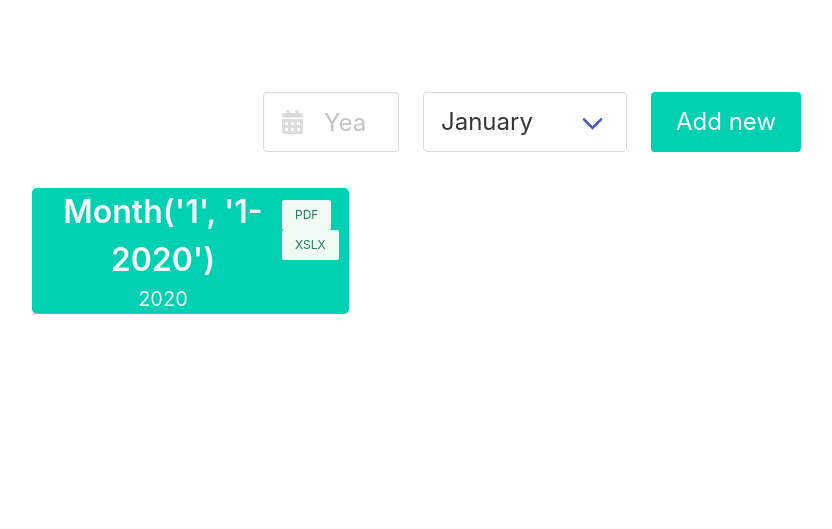
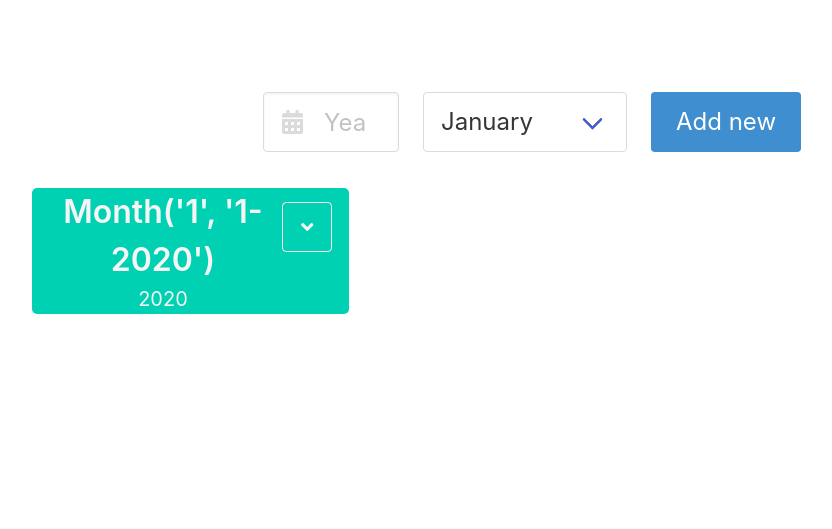
Before and after one commit to nerko937/Generate_expenses, a Flask app: template project/expenses/templates/main.html in a window 1280 px wide. Shown: the part 56-585 px from the top of the page, without its empty margins (108-940 px from the left). Run offline with Flask 2, Linux system fonts and the light colour scheme; tables that the repository leaves empty hold one stand-in row (values such as "Sample post"); the template is opened without the code that fills it: values that come from a table or form of the project are taken from there, most other values are stand-ins (such as "Sample title", 1, 10 or a date in 2020); some libraries are stand-ins or nearby versions.

Commit message:
changed month coulm action buttons to dropdown menu

```diff
--- a/project/expenses/templates/main.html
+++ b/project/expenses/templates/main.html
@@ -27,7 +27,7 @@
         </span>
       </p>
       <p class="control">
-        {{ form.submit(class="button is-primary is-large") }}
+        {{ form.submit(class="button is-info is-large") }}
       </p>
     </div>
   </div>
@@ -43,20 +43,42 @@
   {% for user in user_months %}
     <div class="column is-one-third ">
       {% if user.year < cr_year or user.year == cr_year and user.month < cr_month %}
-      <div class="has-background-info rounded col-hover">
+      <div class="has-background-info rounded">
       {% else %}
-      <div class="has-background-primary rounded col-hover">
+      <div class="has-background-primary rounded">
       {% endif %}
-        <div class="columns is-gapless ">
+        <div class="col-hover">
+          <div class="columns is-gapless">
             <div class="column is-three-quarters has-text-centered month-margin">
               <h3 class="is-size-3 has-text-white-ter has-text-weight-semibold">
                 {{ months[user.month - 1] }}
               </h3 class="">
               <span class="is-size-5 has-text-white-ter">{{ user.year }}</span>
             </div>
-          <div class="column btns-margin">
-            <button class="button is-small is-success is-light download-btn btn-space">PDF</button>
-            <button class="button is-small is-success is-light download-btn">XSLX</button>
+            <div class="column">
+              <div class="dropdown month-dropdown">
+                <div class="dropdown-trigger">
+                  <button class="button is-medium is-light is-outlined">
+                    <span class="icon is-small">
+                      <i class="fas fa-angle-down"></i
+                    </span>
+                  </button>
+                </div>
+                <div class="dropdown-menu">
+                  <div class="dropdown-content">
+                    <a href="#" class="dropdown-item">
+                      PDF
+                    </a>
+                    <a href="#" class="dropdown-item">
+                      XLSX
+                    </a>
+                    <a href="#" class="dropdown-item">
+                      Delete
+                    </a>
+                  </div>
+                </div>
+              </div>
+            </div>
           </div>
         </div>
       </div>
--- a/project/static/app.css
+++ b/project/static/app.css
@@ -35,13 +35,12 @@ body > footer {
     margin-top: 1.5rem;
 }
 
-.btns-margin {
-    margin-top: 0.75rem !important;
-    margin-bottom: 0.75rem !important;
+.month-margin {
+    margin-left: 0.75rem !important;
 }
 
-.month-margin {
-    margin-left: 0.75rem !important;
+.month-dropdown {
+    margin-top: 0.85rem;
 }
 
 .field-body {
--- /dev/null
+++ b/project/static/app.js
@@ -0,0 +1,24 @@
+window.addEventListener('DOMContentLoaded', (event) => {
+
+  // Dropdown events
+  dropdowns = document.querySelectorAll('.month-dropdown')
+  if (dropdowns.length) {
+    dropdowns.forEach(element => {
+      const column = element.parentElement.parentElement.parentElement.parentElement
+      const className = column.classList.contains('has-background-info')
+        ? 'has-text-info' : 'has-text-primary'
+      const span = element.querySelector('span')
+      element.addEventListener('click', (event) => {
+        element.classList.add('is-active')
+      })
+      element.addEventListener('mouseenter', (event) => {
+        span.classList.add(className)
+      })
+      element.addEventListener('mouseleave', (event) => {
+        element.classList.remove('is-active')
+        span.classList.remove(className)
+      })
+    })
+
+  }
+})
--- a/project/templates/base.html
+++ b/project/templates/base.html
@@ -7,6 +7,7 @@
   <link rel="stylesheet" href="https://cdn.jsdelivr.net/npm/bulma@0.8.0/css/bulma.min.css">
   <script defer src="https://use.fontawesome.com/releases/v5.3.1/js/all.js"></script>
   <link rel="stylesheet" type="text/css" href="{{ url_for('static', filename='app.css') }}">
+  <script type="text/javascript" src="{{ url_for('static', filename='app.js') }}" nonce="{{ csp_nonce() }}"></script>
 </head>
 
 <body>
```
Lines whose indentation alone changed are shown as unchanged.
